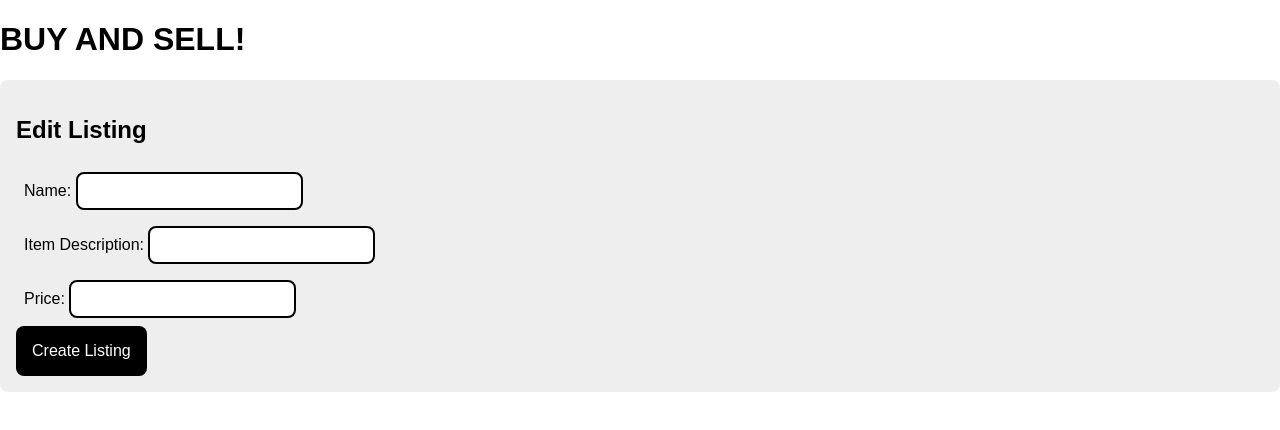
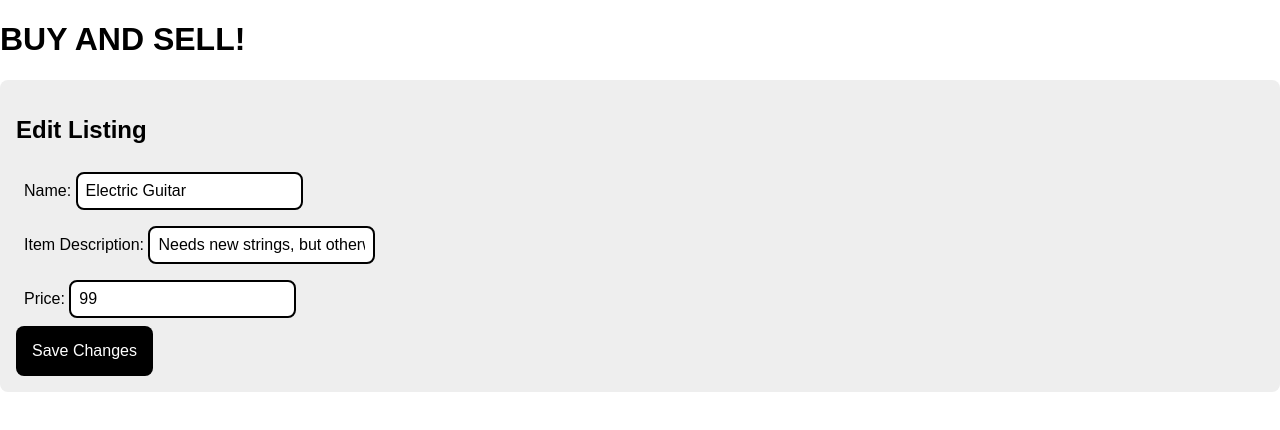
Before and after one commit to Mimae00/Buy-and-Sell, an Angular app: page /edit-listing/234 in a window 1280 px wide. Shown: the top 430 px of the page. Built offline with nearby package versions, Linux system fonts and the light colour scheme.

Commit message:
Added Edit listing function and added more function in listing data

```diff
--- a/src/app/edit-listing-page/edit-listing-page.component.html
+++ b/src/app/edit-listing-page/edit-listing-page.component.html
@@ -1,4 +1,9 @@
 <div class="content-box">
     <h2>Edit Listing</h2>
-    <app-listing-data-form></app-listing-data-form>
+    <app-listing-data-form
+        buttonText="Save Changes"
+        [currentName] = "listing.name"
+        [currentDescription] = "listing.description"
+        [currentPrice] = $any(listing.price)
+        (onSubmit)="onSubmit()"></app-listing-data-form>
 </div>
--- a/src/app/edit-listing-page/edit-listing-page.component.ts
+++ b/src/app/edit-listing-page/edit-listing-page.component.ts
@@ -1,14 +1,33 @@
-import { Component } from '@angular/core';
-import { RouterModule } from '@angular/router';
+import { Component, OnInit } from '@angular/core';
+import { ActivatedRoute, Router, RouterModule } from '@angular/router';
 import { ListingDataFormComponent } from '../listing-data-form/listing-data-form.component';
+import { Listing } from '../types';
+import { fakeMyListings } from '../fake-data';
 
 @Component({
   selector: 'app-edit-listing-page',
   standalone: true,
-  imports: [ListingDataFormComponent],
+  imports: [ListingDataFormComponent, RouterModule],
   templateUrl: './edit-listing-page.component.html',
   styleUrl: './edit-listing-page.component.css'
 })
-export class EditListingPageComponent {
+export class EditListingPageComponent implements OnInit{
 
+  listing: Listing;
+
+  constructor(
+    private route: ActivatedRoute,
+    private router: Router,
+  ){}
+
+  ngOnInit(): void {
+    const id = this.route.snapshot.paramMap.get('id');
+    console.log(id);
+    this.listing = fakeMyListings.find(listing => listing.id === id);
+  }
+
+  onSubmit(): void {
+    alert('Saving changes to the listing. . . ');
+    this.router.navigateByUrl('/my-listings');
+  }
 }
--- a/src/app/listing-data-form/listing-data-form.component.html
+++ b/src/app/listing-data-form/listing-data-form.component.html
@@ -1,4 +1,4 @@
-<form (ngSubmit)="onSubmit()">
+<form (ngSubmit)="onButtonClicked()">
     <div>
         <label for="name">
             Name:
@@ -17,5 +17,5 @@
         </label>
         <input id="price" name="price" type="text" [(ngModel)]="price"/>
     </div>
-    <button type="submit">Create Listing</button>
+    <button type="submit">{{buttonText}}</button>
 </form>
--- a/src/app/listing-data-form/listing-data-form.component.ts
+++ b/src/app/listing-data-form/listing-data-form.component.ts
@@ -1,6 +1,7 @@
-import { Component } from '@angular/core';
+import { Component, EventEmitter, Input, OnInit, Output } from '@angular/core';
 import { FormsModule } from '@angular/forms';
 import { Router } from '@angular/router';
+import { Listing } from '../types';
 
 @Component({
   selector: 'app-listing-data-form',
@@ -9,19 +10,38 @@ import { Router } from '@angular/router';
   templateUrl: './listing-data-form.component.html',
   styleUrl: './listing-data-form.component.css'
 })
-export class ListingDataFormComponent {
+export class ListingDataFormComponent implements OnInit{
 
-  name: string ='';
-  description: string ='';
-  price: string ='';
+  @Input() buttonText: any;
+  @Input() currentName = '';
+  @Input() currentDescription = '';
+  @Input() currentPrice = '';
+
+  name: string = '';
+  description: string = '';
+  price: string = '';
+
+  @Output() onSubmit = new EventEmitter<Listing>();
 
   constructor(
     private router: Router,
   ){}
 
-  onSubmit(): void {
-    alert('Creating a new listing . . .');
-    this.router.navigateByUrl('/my-listings');
+  ngOnInit(): void {
+    console.log(this.name);
+    this.name = this.currentName;
+    this.description = this.currentDescription;
+    this.price = this.currentPrice;
+  }
+
+  onButtonClicked(): void {
+    this.onSubmit.emit({
+      id: null,
+      name: this.name,
+      description: this.description,
+      price: Number(this.price)
+    });
+    console.log(this.name);
   }
 
 }
--- a/src/app/new-listing-page/new-listing-page.component.html
+++ b/src/app/new-listing-page/new-listing-page.component.html
@@ -1,24 +1,6 @@
 <div class="content-box">
     <h2>Create New Listing</h2>
-    <form (ngSubmit)="onSubmit()">
-        <div>
-            <label for="name">
-                Name:
-            </label>
-            <input id="name" name="name" type="text" [(ngModel)]="name"/>
-        </div>
-        <div>
-            <label for="description">
-                Item Description:
-            </label>
-            <input id="description" name="description" type="text" [(ngModel)]="description"/>
-        </div>
-        <div>
-            <label for="price">
-                Price:
-            </label>
-            <input id="price" name="price" type="text" [(ngModel)]="price"/>
-        </div>
-        <button type="submit">Create Listing</button>
-    </form>
+    <app-listing-data-form
+        buttonText="Create Listing"
+        (onSubmit)="onSubmit()"></app-listing-data-form>
 </div>
--- a/src/app/new-listing-page/new-listing-page.component.ts
+++ b/src/app/new-listing-page/new-listing-page.component.ts
@@ -1,19 +1,16 @@
 import { Component } from '@angular/core';
 import { FormsModule } from '@angular/forms';
 import { Router, RouterModule } from '@angular/router';
+import { ListingDataFormComponent } from '../listing-data-form/listing-data-form.component';
 
 @Component({
   selector: 'app-new-listing-page',
   standalone: true,
-  imports: [RouterModule, FormsModule],
+  imports: [RouterModule, FormsModule, ListingDataFormComponent],
   templateUrl: './new-listing-page.component.html',
   styleUrl: './new-listing-page.component.css'
 })
 export class NewListingPageComponent {
-
-  name: string ='';
-  description: string ='';
-  price: string ='';
 
   constructor(
     private router: Router,
```
